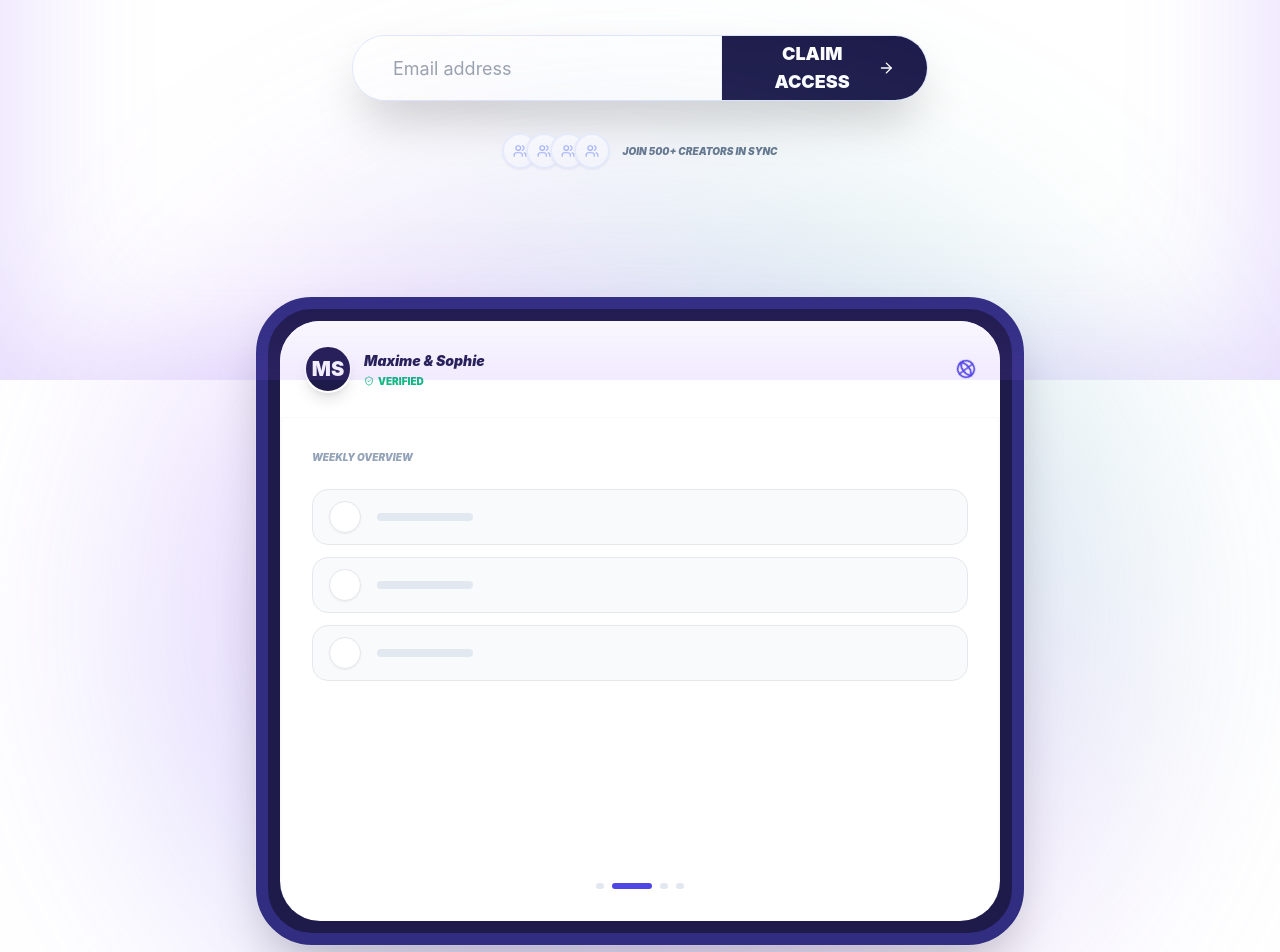
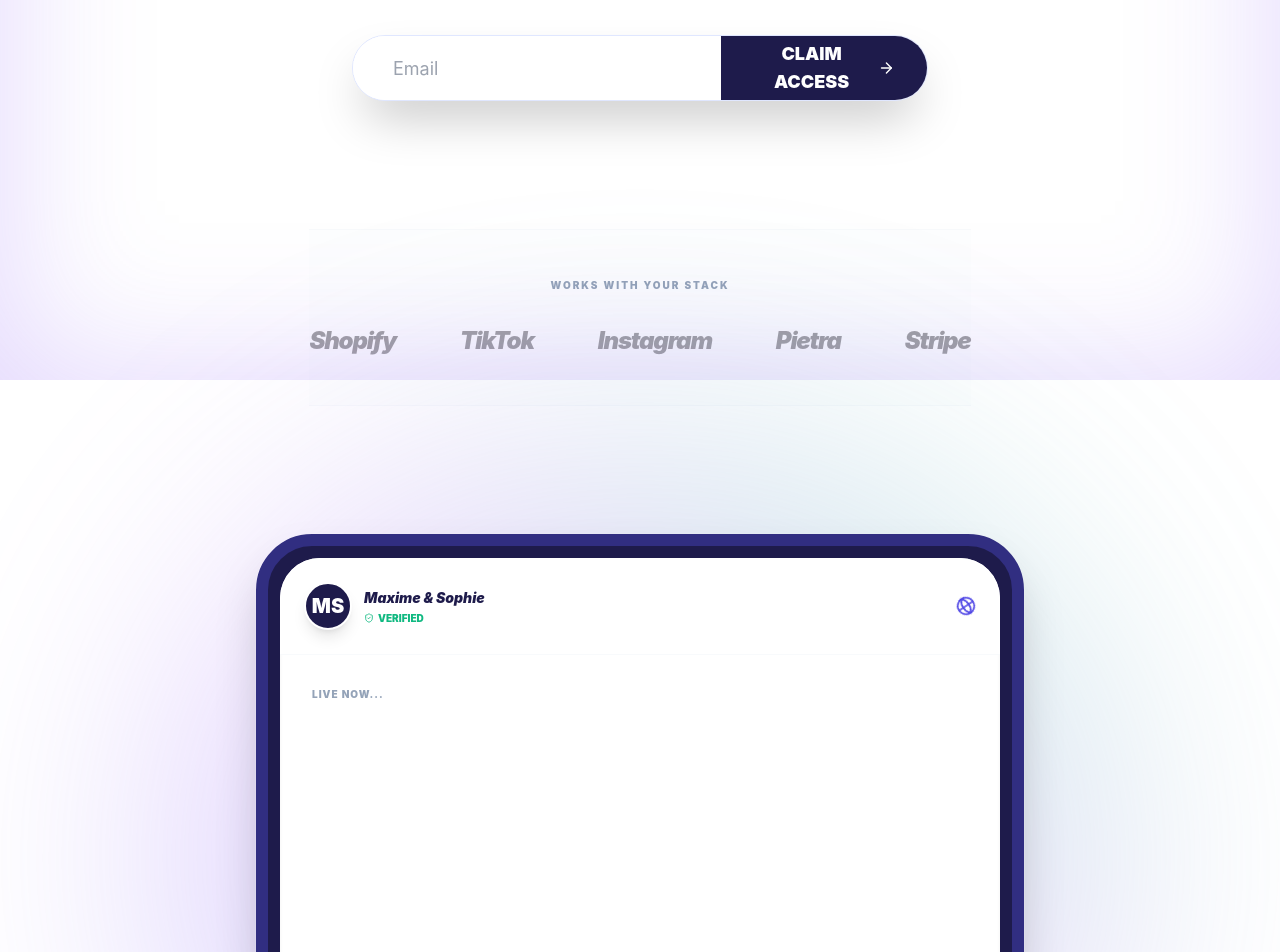
Before and after one commit to JoSync/syncsocial-web, a Next.js app: page / in a window 1280 px wide. Shown: the part 420-1372 px from the top of the page. Built offline with nearby package versions, Linux system fonts and the light colour scheme.

Commit message:
Update page.js

```diff
--- a/app/page.js
+++ b/app/page.js
@@ -2,7 +2,7 @@
 import React, { useState, useEffect } from 'react';
 import { ShoppingBag, Globe, ArrowRight, CheckCircle2, ShieldCheck, BarChart3, Users, Sparkles } from 'lucide-react';
 import { BACKGROUND_SVG } from './assets';
-import { Logo, texts, CardsSection, FeaturesSection } from './blocks';
+import { Logo, texts, CardsSection, FeaturesSection, IntegrationsSection } from './blocks';
 
 export default function LandingPage() {
   const [lang, setLang] = useState('EN');
@@ -10,8 +10,6 @@ export default function LandingPage() {
   const [email, setEmail] = useState('');
   const [isSubmitted, setIsSubmitted] = useState(false);
   const [viewers, setViewers] = useState(12400);
-
-  // HIER HALEN WE DE TEKST OP UIT BLOCKS.JS
   const c = texts[lang];
 
   useEffect(() => {
@@ -38,21 +36,19 @@ export default function LandingPage() {
         <div className="flex bg-white/60 backdrop-blur-xl p-1 rounded-full border border-slate-200 shadow-sm">{['NL', 'EN', 'CN'].map((l) => (<button key={l} onClick={() => setLang(l)} className={`px-4 py-1 rounded-full text-xs font-black transition ${lang === l ? 'bg-indigo-950 text-white shadow-lg' : 'text-slate-400'}`}>{l}</button>))}</div>
       </nav>
 
-      <section className="max-w-7xl mx-auto px-6 pt-12 pb-32 text-center flex flex-col items-center">
+      <section className="max-w-7xl mx-auto px-6 pt-12 pb-32 text-center flex flex-col items-center relative z-10">
         <div className="inline-flex items-center gap-2 bg-indigo-50 text-indigo-700 px-4 py-2 rounded-full text-[10px] font-black mb-8 uppercase tracking-widest"><Sparkles size={12} /> {c.b}</div>
-
-        {/* DIT IS DE KRITIEKE REGEL DIE DE TEKST LAADT */}
         <h1 className="text-5xl lg:text-8xl font-black tracking-tighter text-indigo-950 mb-8 leading-[0.95] max-w-4xl">{c.hero}</h1>
-
         <p className="text-xl text-slate-500 max-w-2xl mb-12 font-medium italic">{c.sub}</p>
         <div className="w-full max-w-xl mb-32">
           {!isSubmitted ? (
-            <form onSubmit={handleSubmit} className="flex flex-col sm:flex-row shadow-2xl rounded-full overflow-hidden border border-indigo-100 bg-white"><input type="email" required value={email} onChange={(e) => setEmail(e.target.value)} placeholder="Email address" className="flex-[2] h-16 px-10 outline-none text-lg bg-white border-b sm:border-b-0 sm:border-r border-slate-100" /><button type="submit" className="flex-1 h-16 bg-indigo-950 text-white px-8 font-black text-lg hover:bg-indigo-600 transition-all flex items-center justify-center gap-2 uppercase">{c.cta} <ArrowRight size={20} /></button></form>
+            <form onSubmit={handleSubmit} className="flex flex-col sm:flex-row shadow-2xl rounded-full overflow-hidden border border-indigo-100 bg-white"><input type="email" required value={email} onChange={(e) => setEmail(e.target.value)} placeholder="Email" className="flex-[2] h-16 px-10 outline-none text-lg" /><button type="submit" className="flex-1 h-16 bg-indigo-950 text-white px-8 font-black text-lg hover:bg-indigo-600 transition-all flex items-center justify-center gap-2 uppercase">{c.cta} <ArrowRight size={20} /></button></form>
           ) : (<div className="bg-emerald-50 border-2 border-emerald-100 h-16 px-10 rounded-full flex items-center justify-center gap-4 animate-scale-in w-full shadow-lg"><CheckCircle2 size={24} className="text-emerald-500" /><p className="text-emerald-800 font-black text-lg italic">{c.succ}</p></div>)}
-          <div className="flex items-center justify-center gap-3 mt-8"><div className="flex -space-x-3">{[1,2,3,4].map(i => <div key={i} className="w-9 h-9 rounded-full border-2 border-indigo-50 bg-white shadow-sm flex items-center justify-center text-indigo-300"><Users size={14} /></div>)}</div><p className="text-[10px] font-black uppercase text-slate-500 italic">Join 500+ creators in sync</p></div>
         </div>
 
-        <div className="relative w-full max-w-3xl">
+        <IntegrationsSection c={c} />
+
+        <div className="relative w-full max-w-3xl mt-32">
           <div className="absolute -inset-20 bg-gradient-to-tr from-indigo-500 via-purple-400 to-emerald-400 opacity-30 blur-[120px] rounded-full animate-pulse-slow"></div>
           <div className="relative bg-indigo-950 rounded-[3.5rem] p-3 shadow-2xl border-[12px] border-indigo-900 overflow-hidden ring-1 ring-white/10">
             <div className="bg-white rounded-[2.5rem] overflow-hidden h-[600px] flex flex-col relative shadow-inner text-left">
@@ -61,11 +57,9 @@ export default function LandingPage() {
               </div>
               <div className="flex-1 relative p-8">
                 {currentSlide === 0 && <div className="animate-fade-in"><p className="text-[10px] font-black text-slate-400 uppercase mb-6">{c.mt}</p><div className="p-6 bg-indigo-50 border border-indigo-100 rounded-3xl shadow-sm flex items-center gap-4"><div className="w-12 h-12 bg-indigo-600 rounded-2xl flex items-center justify-center text-white shadow-lg"><ShoppingBag size={24} /></div><div><p className="font-black text-indigo-950 text-lg leading-none italic">Merch Drop</p><p className="text-[10px] font-bold text-indigo-400 mt-1 uppercase">14:00 GMT</p></div></div></div>}
-                {currentSlide === 1 && <div className="animate-fade-in"><p className="text-[10px] font-black text-slate-400 uppercase mb-6 italic">Weekly Overview</p><div className="space-y-3">{[1,2,3].map(i => <div key={i} className="h-14 bg-slate-50 rounded-2xl border flex items-center px-4"><div className="w-8 h-8 rounded-full bg-white border mr-4 shadow-sm"></div><div className="h-2 w-24 bg-slate-200 rounded-full"></div></div>)}</div></div>}
-                {currentSlide === 2 && <div className="animate-fade-in flex flex-col items-center justify-center h-full text-center"><div className="relative mb-6"><div className="absolute -top-2 -right-2 bg-red-500 text-white text-[9px] font-black px-3 py-1 rounded-full animate-pulse">{c.ml}</div><div className="w-32 h-32 bg-indigo-950 rounded-[2.5rem] flex items-center justify-center border-4 border-white shadow-xl"><Globe size={48} className="text-indigo-400" /></div></div><div className="flex items-center gap-2 bg-indigo-50 px-5 py-2 rounded-full shadow-sm"><Users size={16} /><span className="font-black text-indigo-950">{viewers.toLocaleString()}</span></div></div>}
-                {currentSlide === 3 && <div className="animate-fade-in flex flex-col items-center justify-center h-full"><BarChart3 size={64} className="text-emerald-500 mb-4 animate-bounce-slow" /><p className="text-2xl font-black text-indigo-950 italic">AI Analytics</p></div>}
+                {currentSlide === 1 && <div className="animate-fade-in text-slate-400 uppercase text-[10px] font-black tracking-widest">{c.ml}...</div>}
+                {currentSlide === 2 && <div className="animate-fade-in flex flex-col items-center justify-center h-full"><Globe size={48} className="text-indigo-400 mb-4" /><p className="font-black text-indigo-950 italic">{viewers.toLocaleString()} fans in sync</p></div>}
               </div>
-              <div className="p-8 flex justify-center gap-2">{[0,1,2,3].map(i => <div key={i} className={`h-1.5 rounded-full transition-all duration-500 ${currentSlide === i ? 'w-10 bg-indigo-600' : 'w-2 bg-slate-200'}`}></div>)}</div>
             </div>
           </div>
         </div>
@@ -77,9 +71,7 @@ export default function LandingPage() {
       <style jsx global>{`
         @keyframes spin-slow { from { transform: rotate(0); } to { transform: rotate(360deg); } } .animate-spin-slow { animation: spin-slow 15s linear infinite; }
         @keyframes pulse-slow { 0%, 100% { opacity: 0.2; transform: scale(1); } 50% { opacity: 0.4; transform: scale(1.1); } } .animate-pulse-slow { animation: pulse-slow 8s ease-in-out infinite; }
-        @keyframes bounce-slow { 0%, 100% { transform: translateY(0); } 50% { transform: translateY(-10px); } } .animate-bounce-slow { animation: bounce-slow 4s ease-in-out infinite; }
         @keyframes fade-in { from { opacity: 0; transform: translateY(10px); } to { opacity: 1; transform: translateY(0); } } .animate-fade-in { animation: fade-in 0.8s ease-out forwards; }
-        @keyframes scale-in { from { transform: scale(0.95); opacity: 0; } to { transform: scale(1); opacity: 1; } } .animate-scale-in { animation: scale-in 0.4s cubic-bezier(0.16, 1, 0.3, 1) forwards; }
       `}</style>
     </div>
   );
```
